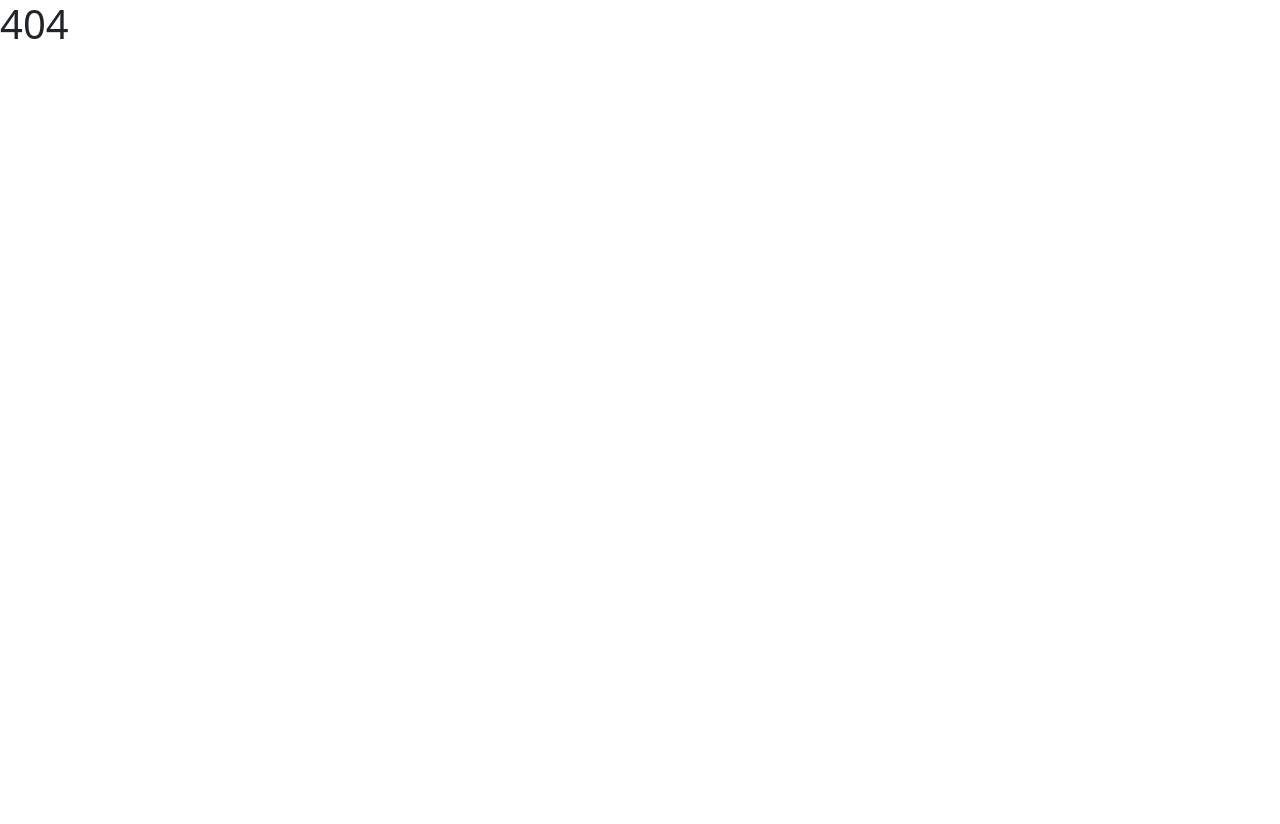
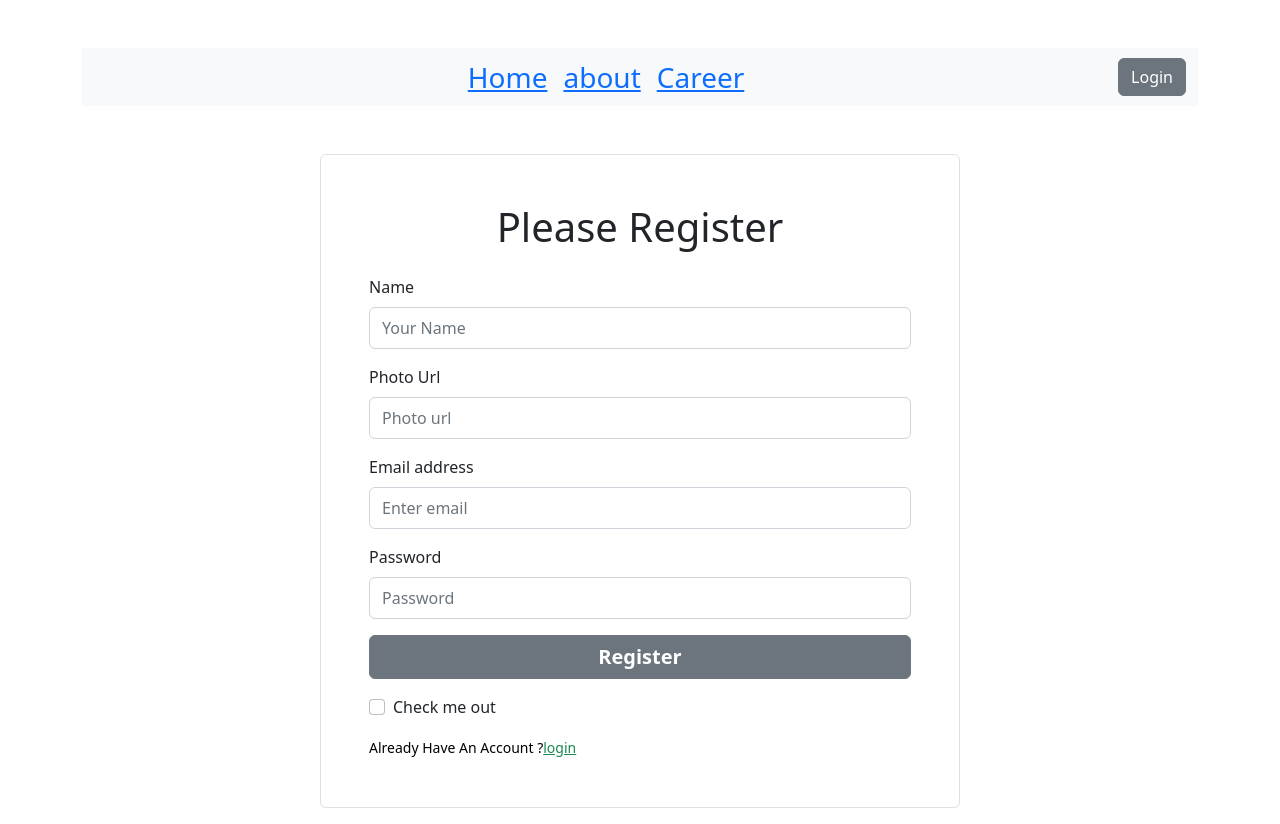
Before and after one commit to saifularafat/the-news-dragon-client, a React (Vite) app: page /register in a window 1280 px wide. Before the commit this address had no page. Before the commit the page ends 800 px from the top, so only its background shows below. Built offline with nearby package versions, Linux system fonts and the light colour scheme.

Commit message:
login and register form desgin done

```diff
--- a/src/Provider/AuthProvider.jsx
+++ b/src/Provider/AuthProvider.jsx
@@ -8,9 +8,7 @@ const auth = getAuth(app);
 
 const AuthProvider = ({children}) => {
 
-    const user = {
-        displayName: 'saiful Arafat'
-    }
+    const user = null ;
 
     const authInfo = {
         user
--- a/src/Router/Routers.jsx
+++ b/src/Router/Routers.jsx
@@ -1,4 +1,4 @@
-import { createBrowserRouter } from "react-router-dom";
+import { Navigate, createBrowserRouter } from "react-router-dom";
 import Main from "../layout/Main";
 import Error from "../Error/Error";
 import Home from "../pages/Home/Home/Home";
@@ -7,29 +7,45 @@ import NewsLayout from "../layout/NewsLayout";
 import News from "../pages/News/News/News";
 import About from "../pages/About/About";
 import Career from "../pages/Career/Career";
+import LoginLayout from "../layout/LoginLayout";
+import Login from "../pages/Home/Share/Login/Login/Login";
+import Register from "../pages/Home/Share/Login/Register/Register";
 
-const router = createBrowserRouter ([
+const router = createBrowserRouter([
     {
         path: '/',
+        element: <LoginLayout />,
+        children: [
+            {
+                path: '/',
+                element: <Navigate to="/category/0"></Navigate>
+            },
+            {
+                path: 'login',
+                element: <Login />
+            },
+            {
+                path: 'register',
+                element: <Register />
+            }
+        ]
+    },
+    {
+        path: 'category',
         element: <Main />,
         errorElement: <Error />,
         children: [
             {
-                path: '/',
-                element: <Category />,
-                loader: () => fetch('http://localhost:5000/news')
-            },
-            {
-                path: '/category/:id',
+                path: ':id',
                 element: <Category />,
                 loader: ({ params }) => fetch(`http://localhost:5000/categories/${params.id}`)
             },
             {
-                path:'about',
+                path: 'about',
                 element: <About />
             },
             {
-                path:'career',
+                path: 'career',
                 element: <Career />
             }
         ]
@@ -40,8 +56,8 @@ const router = createBrowserRouter ([
         children: [
             {
                 path: ':id',
-                element : <News />,
-                loader: ({params}) => fetch(`http://localhost:5000/news/${params.id}`)
+                element: <News />,
+                loader: ({ params }) => fetch(`http://localhost:5000/news/${params.id}`)
             }
         ]
     }
--- /dev/null
+++ b/src/layout/LoginLayout.jsx
@@ -0,0 +1,14 @@
+import React from 'react';
+import NavigationBar from '../pages/Home/Share/NavigationBar/NavigationBar';
+import { Outlet } from 'react-router-dom';
+
+const LoginLayout = () => {
+    return (
+        <div>
+            <NavigationBar />
+            <Outlet />
+        </div>
+    );
+};
+
+export default LoginLayout;
--- a/src/layout/Main.jsx
+++ b/src/layout/Main.jsx
@@ -5,11 +5,13 @@ import { Outlet } from 'react-router-dom';
 import { Col, Container, Row } from 'react-bootstrap';
 import LeftNave from '../pages/Home/Share/LeftNave/LeftNave';
 import RightNave from '../pages/Home/Share/RightNave/RightNave';
+import NavigationBar from '../pages/Home/Share/NavigationBar/NavigationBar';
 
 const Main = () => {
     return (
         <div>
             <Header />
+            <NavigationBar />
 
             <Container>
                 <Row>
--- a/src/pages/Home/Share/Header/Header.jsx
+++ b/src/pages/Home/Share/Header/Header.jsx
@@ -1,55 +1,29 @@
-import React, { useContext } from 'react';
+import React from 'react';
 import logo from '../../../../assets/logo.png'
 import moment from 'moment';
 import Marquee from "react-fast-marquee";
-import { Button, Container, Nav, Navbar } from 'react-bootstrap';
+import { Button, Container, } from 'react-bootstrap';
 import { Link } from 'react-router-dom';
-import { AuthContext } from '../../../../Provider/AuthProvider';
-import { FaUserCircle } from 'react-icons/fa';
+
 
 const Header = () => {
-    const { user } = useContext(AuthContext)
+
     return (
         <Container>
             <div className='text-center mt-5'>
-                <img src={logo} alt="page logo" />
+                <Link to='/'> <img src={logo} alt="page logo" /></Link>
                 <p className='text-secondary'>
                     <small>Journalism Without Fear or Favour</small>
                 </p>
                 <p>{moment().format("dddd, MMMM D, YYYY,")}</p>
             </div>
 
-            <div className='d-flex bg-secondary py-2'>
+            <div className='d-flex bg-secondary py-2 mb-3'>
                 <Button variant="danger" className='fs-4 sw-semibold ms-4 py-2 px-4'>Latest</Button>
                 <Marquee className='text-white' speed={100}>
                     I can be a React component, multiple React components, or just some text.
                 </Marquee>
             </div>
-            <Navbar collapseOnSelect expand="lg" bg="light" variant="light" className='my-5'>
-                <Container>
-                    <Navbar.Toggle aria-controls="responsive-navbar-nav" />
-                    <Navbar.Collapse id="responsive-navbar-nav">
-                        <Nav className="mx-auto fs-3">
-                            <Link to='/' className='px-2'>Home</Link>
-                            <Link to='about' className='px-2'>about</Link>
-                            <Link to='career' className='px-2'>Career</Link>
-                        </Nav>
-                        <Nav>
-                            {user && <Nav.Link href="#profile"><FaUserCircle style={{ fontSize: '2rem' }}></FaUserCircle></Nav.Link>}
-                            {user ? <Link to='/logout'>
-                                <Button variant="secondary">
-                                    Log Out
-                                </Button>
-                            </Link> :
-                                <Link to='/login'>
-                                    <Button variant="secondary">
-                                        Login
-                                    </Button>
-                                </Link>}
-                        </Nav>
-                    </Navbar.Collapse>
-                </Container>
-            </Navbar>
         </Container>
     );
 };
--- /dev/null
+++ b/src/pages/Home/Share/Login/Login/Login.jsx
@@ -0,0 +1,43 @@
+import React from 'react';
+import { Button, Container, Form } from 'react-bootstrap';
+import { Link } from 'react-router-dom';
+
+const Login = () => {
+    return (
+        <Container className='w-25 mx-auto'>
+            <h2>Please Login</h2>
+            <Form>
+                <Form.Group className="mb-3" controlId="formBasicEmail">
+                    <Form.Label>Email address</Form.Label>
+                    <Form.Control type="email" name='email' placeholder="Enter email" />
+
+                </Form.Group>
+
+                <Form.Group className="mb-3" controlId="formBasicPassword">
+                    <Form.Label>Password</Form.Label>
+                    <Form.Control type="password" name='password' placeholder="Password" className='py-2' />
+                </Form.Group>
+                <Form.Text className="">
+
+                </Form.Text>
+
+                <Button variant="secondary" type="submit" className='w-100 fs-5 mb-3'>
+                    Login
+                </Button>
+
+                <Form.Text className="text-black">
+                <span>Dont’t Have An Account ?</span><Link to='/register' className='text-danger'>Register</Link>
+                </Form.Text>
+
+                <Form.Text className="text-success">
+
+                </Form.Text>
+                <Form.Text className="text-danger">
+
+                </Form.Text>
+            </Form>
+        </Container>
+    );
+};
+
+export default Login;
--- /dev/null
+++ b/src/pages/Home/Share/Login/Register/Register.jsx
@@ -0,0 +1,55 @@
+import React from 'react';
+import { Button, Container, Form } from 'react-bootstrap';
+import { Link } from 'react-router-dom';
+
+const Register = () => {
+    return (
+        <Container className='w-50 mx-auto border border-secondary-subtle p-5 mb-3 mt-0 rounded-2'>
+            <h2 className='text-center pb-3 fs-1'>Please Register</h2>
+            <Form>
+                <Form.Group className="mb-3" controlId="formBasicEmail">
+                    <Form.Label>Name</Form.Label>
+                    <Form.Control type="text" name='name' placeholder="Your Name" className='py-2' />
+                </Form.Group>
+                <Form.Group className="mb-3" controlId="formBasicEmail">
+                    <Form.Label>Photo Url</Form.Label>
+                    <Form.Control type="text" name='photo' placeholder="Photo url" className='py-2' />
+                </Form.Group>
+                <Form.Group className="mb-3" controlId="formBasicEmail">
+                    <Form.Label>Email address</Form.Label>
+                    <Form.Control type="email" name='email' placeholder="Enter email" className='py-2' />
+                </Form.Group>
+
+                <Form.Group className="mb-3" controlId="formBasicPassword">
+                    <Form.Label>Password</Form.Label>
+                    <Form.Control type="password" name='password' placeholder="Password" className='py-2' />
+                </Form.Group>
+                <Form.Text className="">
+
+                </Form.Text>
+
+                <Button variant="secondary" type="submit" className='w-100 fw-semibold fs-5 mb-3'>
+                    Register
+                </Button>
+
+                <Form.Group className="mb-3" controlId="formBasicCheckbox">
+                    <Form.Check type="checkbox" label="Check me out" />
+                </Form.Group>
+
+                <Form.Text className="text-black">
+                    <span>Already Have An Account ?</span><Link to='/login' className='text-success'>login</Link>
+                </Form.Text>
+
+
+                <Form.Text className="text-success">
+
+                </Form.Text>
+                <Form.Text className="text-danger">
+
+                </Form.Text>
+            </Form>
+        </Container>
+    );
+};
+
+export default Register;
--- /dev/null
+++ b/src/pages/Home/Share/NavigationBar/NavigationBar.jsx
@@ -0,0 +1,46 @@
+import React, { useContext } from 'react';
+import { Button, Container, Nav, Navbar } from 'react-bootstrap';
+import { Link } from 'react-router-dom';
+import { FaUserCircle } from 'react-icons/fa';
+import { AuthContext } from '../../../../Provider/AuthProvider';
+
+const NavigationBar = () => {
+
+    const { user } = useContext(AuthContext)
+
+    return (
+        <Container>
+            <Navbar collapseOnSelect expand="lg" bg="light" variant="light" className='my-5'>
+                <Container>
+                    <Navbar.Toggle aria-controls="responsive-navbar-nav" />
+                    <Navbar.Collapse id="responsive-navbar-nav">
+                        <Nav className="mx-auto fs-3">
+                            <Link to='/' className='px-2'>Home</Link>
+                            <Link to='about' className='px-2'>about</Link>
+                            <Link to='career' className='px-2'>Career</Link>
+                        </Nav>
+                        <Nav>
+                            {
+                                user && <FaUserCircle style={{ fontSize: '2rem' }} className='me-3'></FaUserCircle>
+                            }
+                            {
+                                user ? <Link to='/logout'>
+                                    <Button variant="secondary" className='fs-5'>
+                                        Log Out
+                                    </Button>
+                                </Link> :
+                                    <Link to='/login'>
+                                        <Button variant="secondary">
+                                            Login
+                                        </Button>
+                                    </Link>
+                            }
+                        </Nav>
+                    </Navbar.Collapse>
+                </Container>
+            </Navbar>
+        </Container>
+    );
+};
+
+export default NavigationBar;
```
